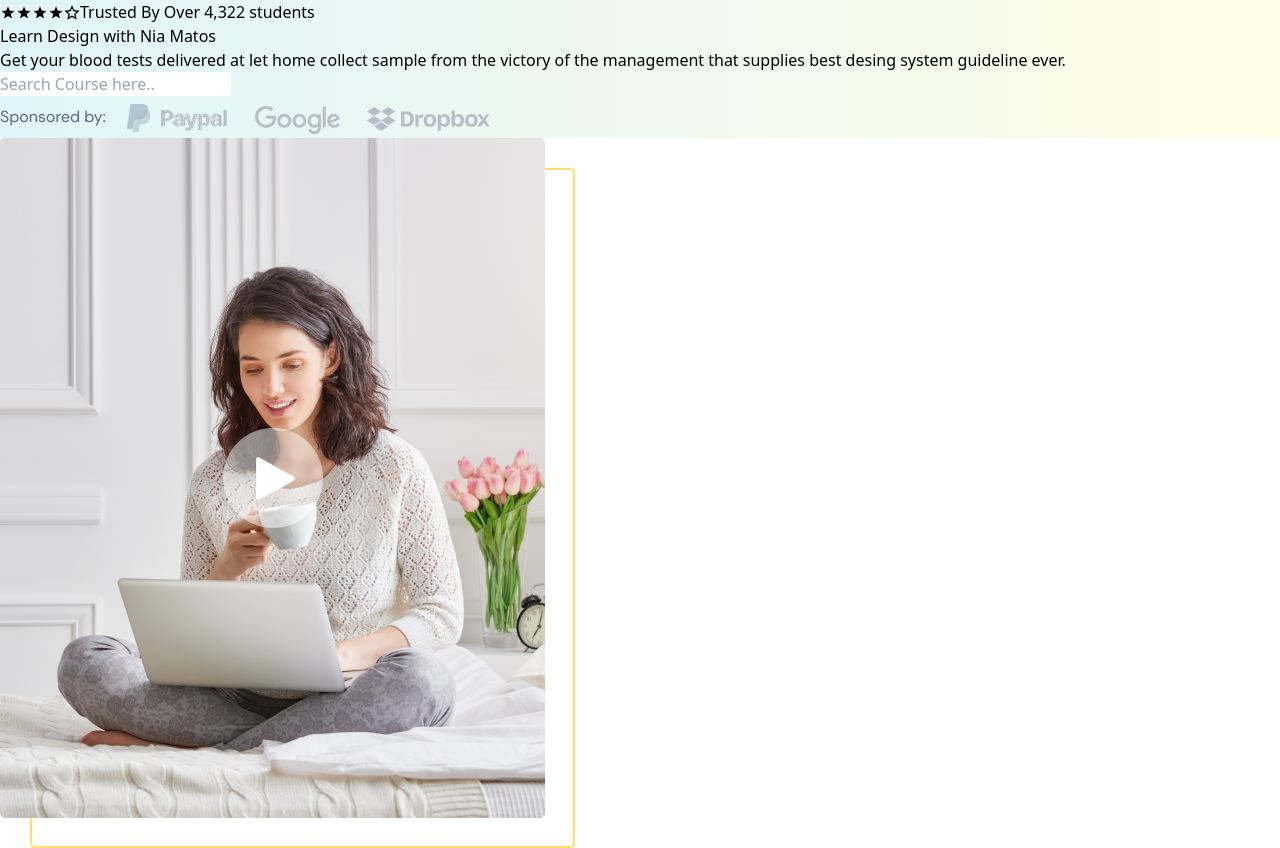
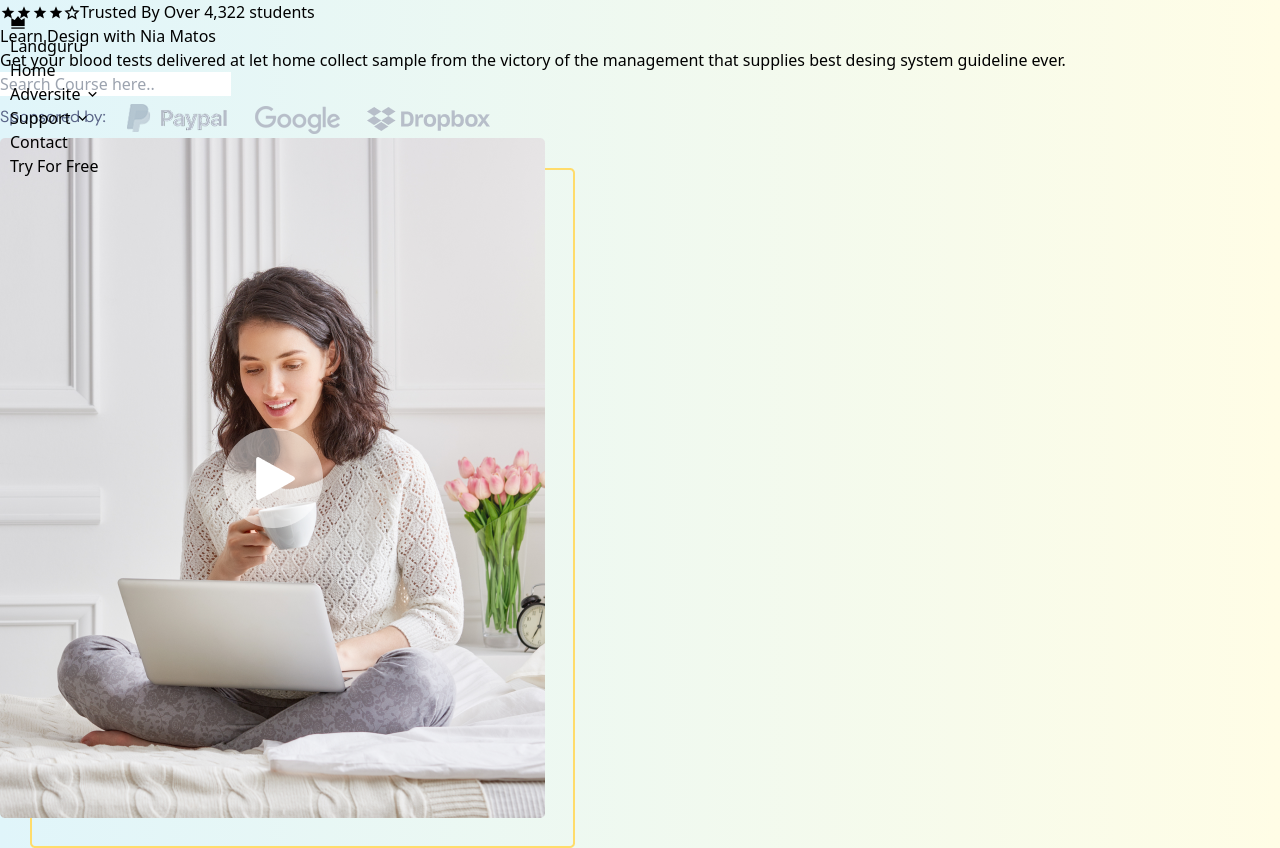
Before and after one commit to Ranveer1singh/mern_machine_test, a React (Vite) app in the folder frontend/: page / in a window 1280 px wide. Built offline with nearby package versions, Linux system fonts and the light colour scheme.

Commit message:
hero section complete

```diff
--- a/frontend/src/App.jsx
+++ b/frontend/src/App.jsx
@@ -3,11 +3,13 @@ import './index.css'
 
 import Header from './component/Header'
 import HeroSection from './component/HeroSection'
+import Hero from './component/Hero'
 
 const App = () => {
   return (
     <>
-    {/* <Header/> */}
+    <Header/>
+    {/* <Hero/> */}
     <HeroSection/>
 
     </>
--- a/frontend/src/component/Header.jsx
+++ b/frontend/src/component/Header.jsx
@@ -3,7 +3,7 @@ import React from 'react'
 const Header = () => {
   return (
     <header>
-        <div className="container flex justify-around bg-yellow-400 items-center">
+        <div className="container_header flex justify-around bg-transparent items-center w-full">
                 <div className="logo">
                     <div className="flex gap-2 items-center">
                 <i class="ri-vip-crown-fill text-2xl"></i>
--- a/frontend/src/component/HeroSection.jsx
+++ b/frontend/src/component/HeroSection.jsx
@@ -4,10 +4,10 @@ import Image2 from "../assets/images/pattern.png";
 import Logo from "../assets/images/logo.png"
 const HeroSection = () => {
   return (
-    <div className="container w-full h-full">
-      <div className=" grid  grid-cols-2">
-        <div className="left_section  background_gradient flex flex-col justify-center items-center">
-          <div className="head_box  w-1/2 p-4 ">
+    <div className="container w-full h-screen  background_gradient ">
+      <div className=" grid  grid-cols-2 pt-4 ">
+        <div className="left_section   flex flex-col justify-center items-center pt-5">
+          <div className="head_box  w-1/2 p-4   mt-4">
             <div className="star ">
               <i class="ri-star-s-fill"></i>
               <i class="ri-star-s-fill"></i>
@@ -61,9 +61,9 @@ const HeroSection = () => {
             </div>
           </div>
         </div>
-        <div className="right_section">
+        <div className="right_section mt-14">
           <div className="image ">
-            <img className=" h-[500px] w-[500px]" src={Image1} alt="Hello" />
+            <img className=" h-[500] w-[450px]" src={Image1} alt="Hello" />
             {/* <img className="h-[300px] w-[300px]" src={Image2} alt="Hello" /> */}
           </div>
         </div>
--- a/frontend/src/index.css
+++ b/frontend/src/index.css
@@ -12,8 +12,14 @@
   height: 100%;
   width: 100%;
 } */
-
-
+.container_header{
+  padding: 10px;
+  position: absolute;
+}
+/* ----------Hero Section----------------- */
+/* .container{
+  height: 100%
+} */
 .background_gradient{
   background-image: linear-gradient(to right, #E0F5FA , #FFFDE6);
 }
```
